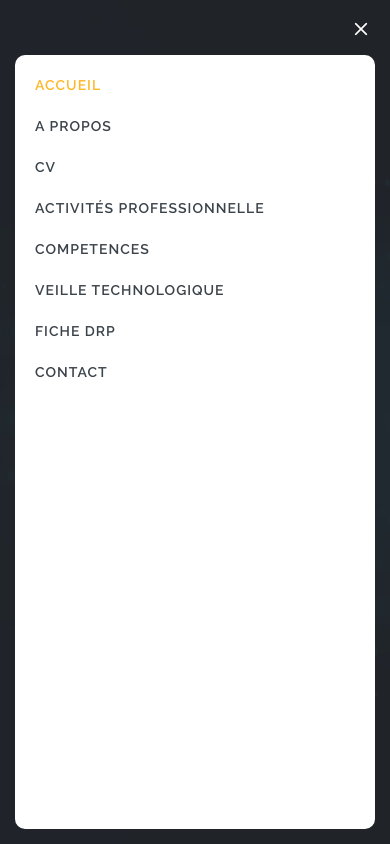
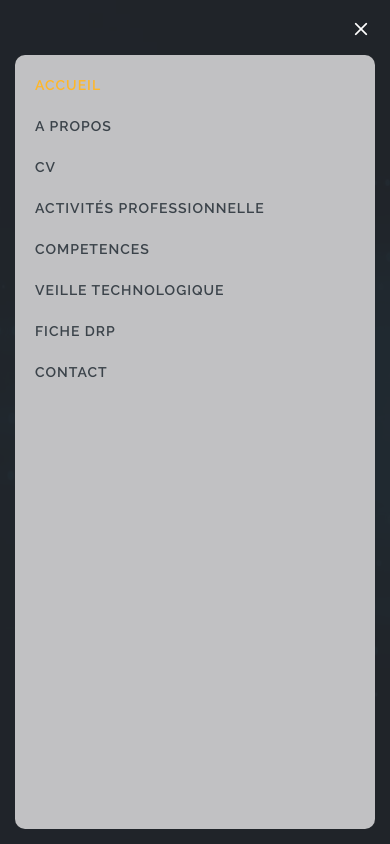
Before and after one commit to Pierresanztorrijo/portfolio, a plain HTML site: page index.html in a window 390 px wide. Both pictures are taken after a click on the icon 195 px from the left and 40 px from the top of the page. Shown: the top 844 px of the page. Drawn offline with nearby package versions, Linux system fonts and the light colour scheme.

Commit message:
Update style.css
Signed-off-by: Pierresanztorrijo <164038094+Pierresanztorrijo@users.noreply.github.com>

```diff
--- a/assets/css/style.css
+++ b/assets/css/style.css
@@ -246,7 +246,7 @@ h6 {
   left: 15px;
   padding: 10px 0;
   border-radius: 10px;
-  background-color: #fff;
+  background-color: #c1c1c3;
   overflow-y: auto;
   transition: 0.3s;
 }
```
